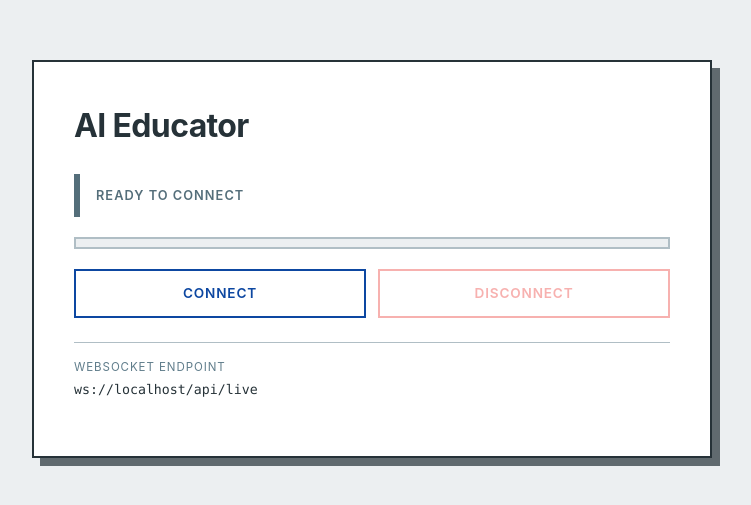
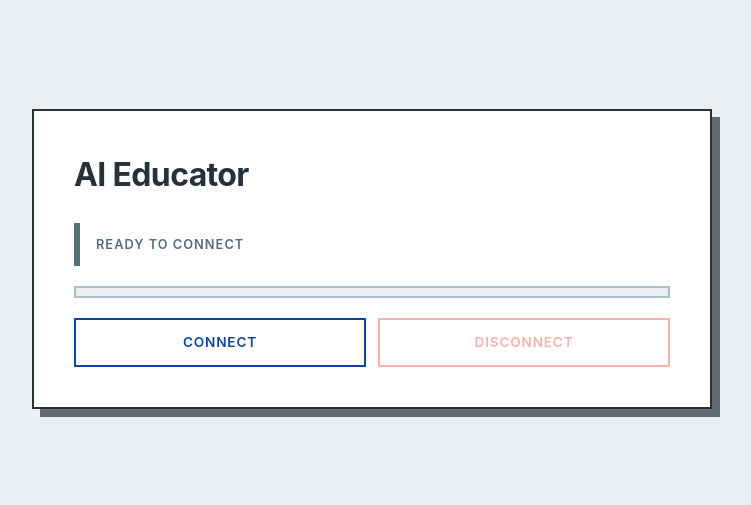
Before and after one commit to lifecodeof/ai-educator, a React (Vite) app: page / in a window 1280 px wide. Shown: the part 141-646 px from the top of the page, without its empty margins (268-1019 px from the left). Built offline with nearby package versions, Linux system fonts and the light colour scheme; the HTML template or start-up script is replaced by a standard one.

Commit message:
remove endpoint footer

```diff
--- a/src/App.tsx
+++ b/src/App.tsx
@@ -91,13 +91,6 @@ function App() {
         </div>
 
         {markdown && <MarkdownOutput markdown={markdown} />}
-
-        <dl className="meta">
-          <div>
-            <dt>WebSocket endpoint</dt>
-            <dd>{wsUrl}</dd>
-          </div>
-        </dl>
       </section>
     </main>
   )
```
